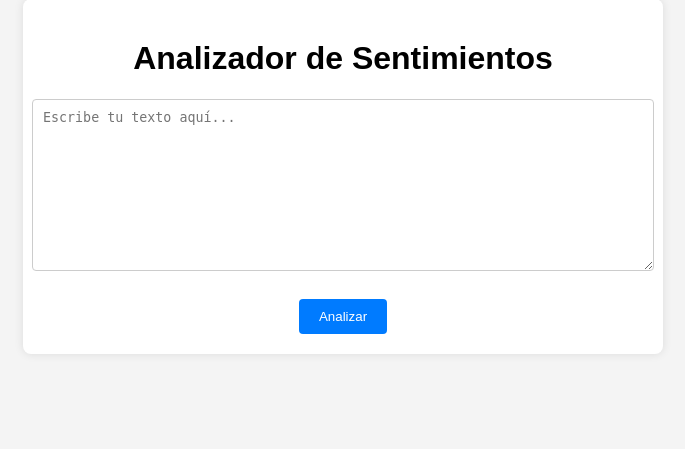
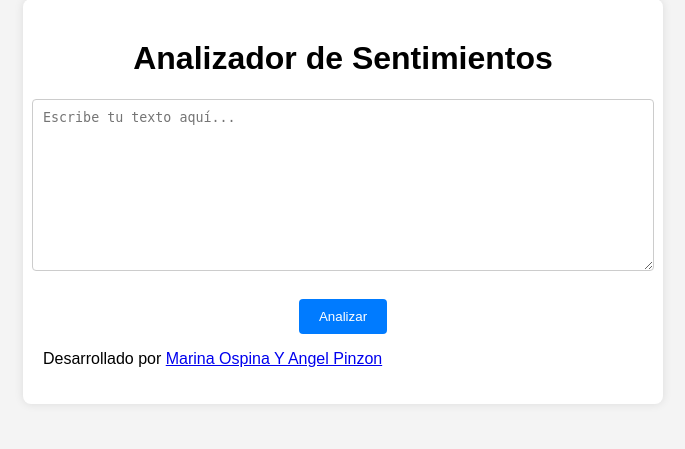
Before and after one commit to MarianOspina/Servicio-Anallisis-Sentimientos-Textos-Largos, a Flask app: page / in a window 1280 px wide. Shown: the part 51-500 px from the top of the page, without its empty margins (297-982 px from the left). Run offline with Flask 3, Linux system fonts and the light colour scheme.

Commit message:
Se agrega la linea para el icono de la pagina

```diff
--- a/templates/index.html
+++ b/templates/index.html
@@ -3,14 +3,16 @@
 <head>
     <meta charset="UTF-8">
     <meta name="viewport" content="width=device-width, initial-scale=1.0">
-    <title>Sentimiento del Texto</title>
+    <title>Analizador de Sentimientos</title>
     <link rel="stylesheet" href="{{ url_for('static', filename='style.css') }}">
+    <link href="https://fonts.googleapis.com/css2?family=Roboto:wght@400;700&display=swap" rel="stylesheet">
+    <link rel="icon" href="{{ url_for('static', filename='iconoSentimientos.jpg') }}" type="image/x-icon">
 </head>
 <body>
     <div class="container">
         <h1>Analizador de Sentimientos</h1>
         <form action="/analyze" method="post">
-            <textarea name="texto" rows="10" cols="50" placeholder="Escribe tu texto aquí..."></textarea>
+            <textarea name="texto" rows="10" placeholder="Escribe tu texto aquí..."></textarea>
             <br>
             <button type="submit">Analizar</button>
         </form>
@@ -22,6 +24,9 @@
             <p><strong>Porcentaje de Confianza:</strong> {{ confianza }}%</p>
         </div>
         {% endif %}
+        <footer>
+            <p>Desarrollado por <a href="Mariana Ospina y Angel Pinzon" target="_blank">Marina Ospina Y Angel Pinzon</a></p>
+        </footer>
     </div>
 </body>
 </html>
```
